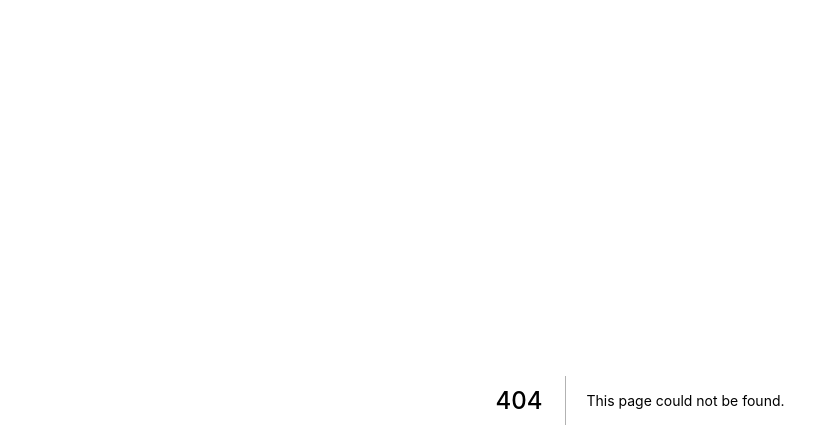
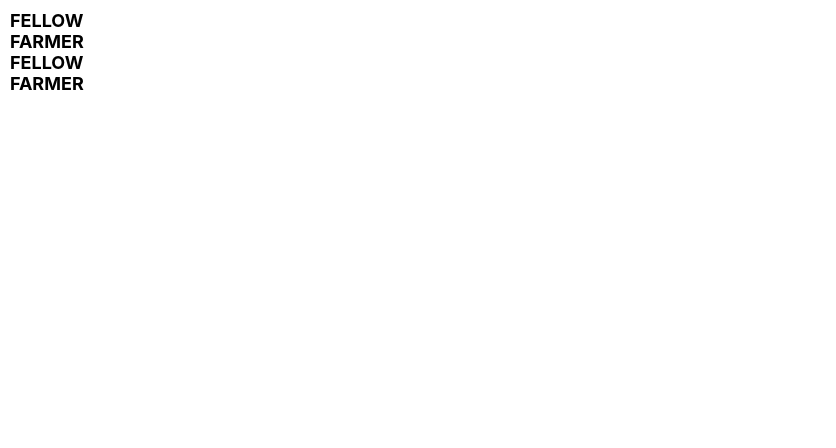
Before and after one commit to Ikamari/permanent-tech-assignment, a Next.js app: page /layout in a window 1280 px wide. Before the commit this address had no page. Shown: the top 448 px of the page, without its empty margins (0-836 px from the left). Built offline with nearby package versions, Linux system fonts and the light colour scheme.

Commit message:
feat: removed example code, added layout and header

```diff
--- /dev/null
+++ b/components/Layout/Header.js
@@ -0,0 +1,7 @@
+import styles from "./styles/Header.module.css"
+
+export default function () {
+    return <div className={styles.header}>
+        <span>Fellow<br/>farmer</span>
+    </div>
+}
--- /dev/null
+++ b/components/Layout/styles/Header.module.css
@@ -0,0 +1,5 @@
+.header {
+    font-size: 18px;
+    font-weight: bold;
+    text-transform: uppercase;
+}
--- a/pages/_app.js
+++ b/pages/_app.js
@@ -1,7 +1,8 @@
 import '../styles/globals.css'
+import Layout from "./layout";
 
-function MyApp({ Component, pageProps }) {
-  return <Component {...pageProps} />
+export default function MyApp({ Component, pageProps }) {
+  return  <Layout>
+    <Component {...pageProps} />
+  </Layout>
 }
-
-export default MyApp
--- /dev/null
+++ b/pages/_document.js
@@ -0,0 +1,21 @@
+import Document, { Html, Head, Main, NextScript } from 'next/document'
+
+export default class MyDocument extends Document {
+    render() {
+        return (
+            <Html>
+                <Head>
+                    <title>Tech assignment</title>
+                    <link rel="preconnect" href="https://fonts.googleapis.com"/>
+                    <link rel="preconnect" href="https://fonts.gstatic.com" crossOrigin/>
+                    <link href="https://fonts.googleapis.com/css2?family=Open+Sans:ital,wght@0,300;0,400;0,500;0,600;0,700;0,800;1,300;1,400;1,500;1,600;1,700;1,800&display=swap"
+                          rel="stylesheet"/>
+                </Head>
+                <body>
+                <Main />
+                <NextScript />
+                </body>
+            </Html>
+        )
+    }
+}
--- a/pages/api/hello.js
+++ /dev/null
@@ -1,5 +0,0 @@
-// Next.js API route support: https://nextjs.org/docs/api-routes/introduction
-
-export default function handler(req, res) {
-  res.status(200).json({ name: 'John Doe' })
-}
--- /dev/null
+++ b/pages/layout.js
@@ -0,0 +1,8 @@
+import Header from "../components/Layout/Header";
+
+export default function Layout({ children }) {
+    return <>
+        <Header/>
+        <main>{children}</main>
+    </>
+}
--- a/styles/globals.css
+++ b/styles/globals.css
@@ -1,9 +1,8 @@
 html,
 body {
-  padding: 0;
+  padding: 5px;
   margin: 0;
-  font-family: -apple-system, BlinkMacSystemFont, Segoe UI, Roboto, Oxygen,
-    Ubuntu, Cantarell, Fira Sans, Droid Sans, Helvetica Neue, sans-serif;
+  font-family: -apple-system, 'Open Sans', sans-serif;
 }
 
 a {
```
Also changed, not shown: pages/index.js (+1 -65 lines).
